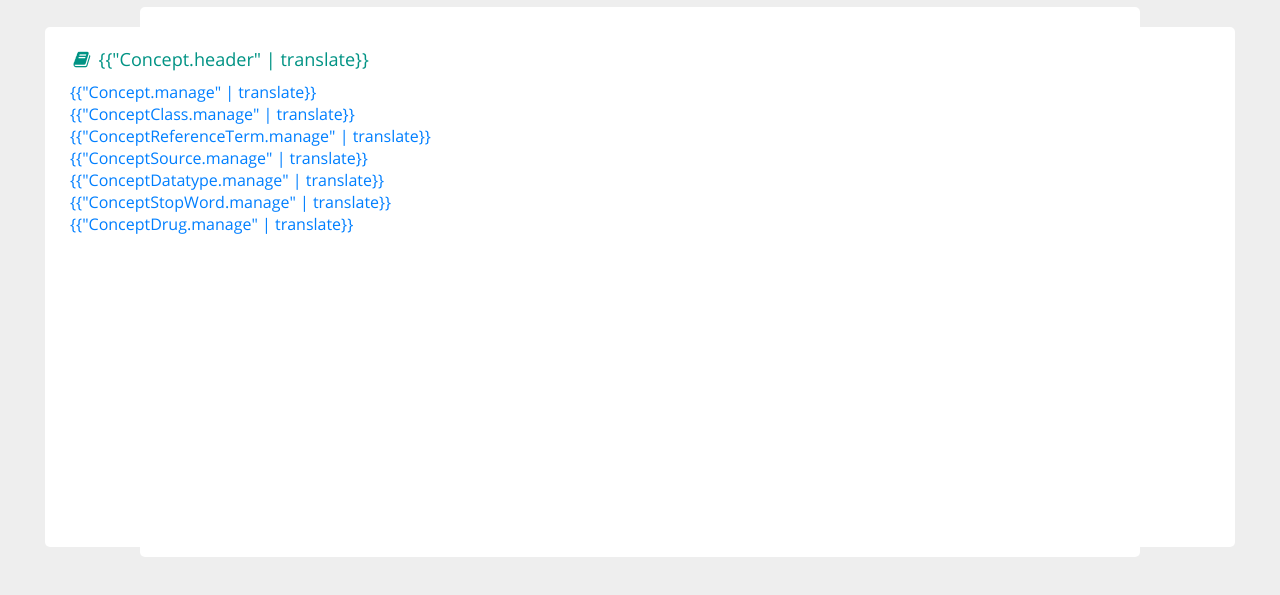
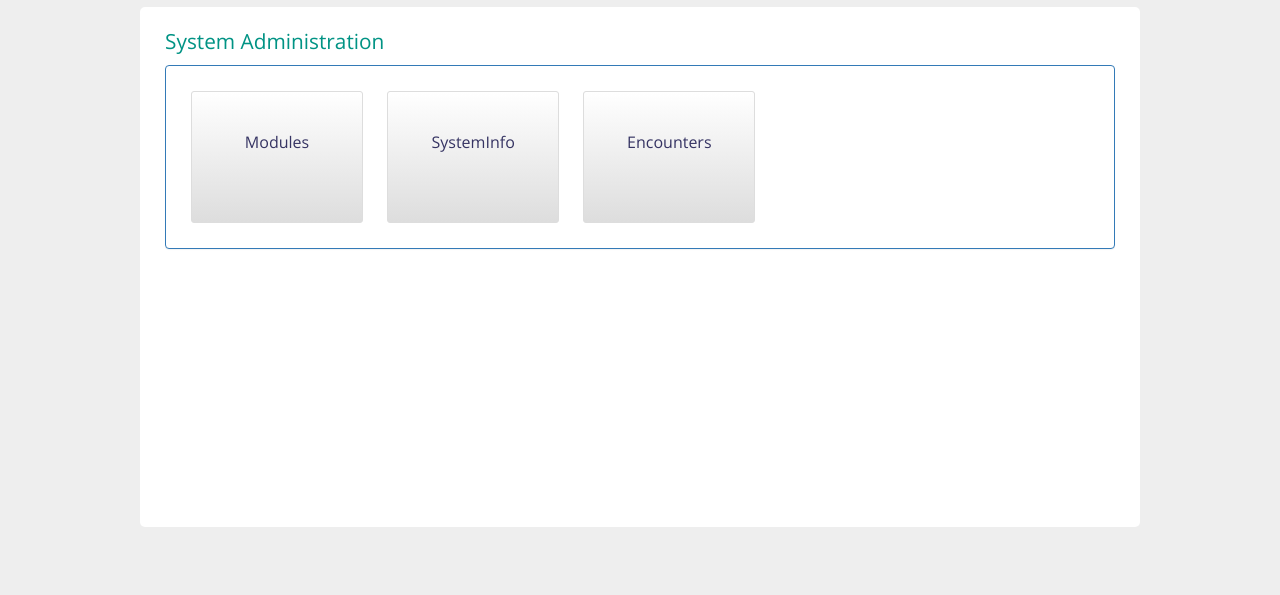
Before and after one commit to openmrs/openmrs-owa-sysadmin, a website: page app/managemodule.html in a window 1280 px wide. Shown: the part 65-660 px from the top of the page. Drawn offline with nearby package versions, Linux system fonts and the light colour scheme; some packages are replaced by stand-ins of ours; files that its build step writes are made by us from their sources; a script that the page names is missing.

Commit message:
System Info Completed

```diff
--- a/app/js/home/home.html
+++ b/app/js/home/home.html
@@ -1,44 +1,33 @@
 <openmrs-breadcrumbs links="vm.links"></openmrs-breadcrumbs>
-<div id="body-wrapper">
-    <div id="content" class="container">
-        <h6><i class="icon-book">&nbsp;</i>{{"Concept.header" | translate}}</h6>
-        <ul id="menu">
-            <li>
-                <a href="#/concept">
-                    {{"Concept.manage" | translate}}
-                </a>
-            </li>
-            <li>
-                <a href="#/class">
-                    {{"ConceptClass.manage" | translate}}
-                </a>
-            </li>
-            <li>
-                <a href="#/reference">
-                    {{"ConceptReferenceTerm.manage" | translate}}
-                </a>
-            </li>
-            <li>
-                <a href="#/source">
-                    {{"ConceptSource.manage" | translate}}
-                </a>
-            </li>
 
-            <li class="active">
-                <a href="#/datatype">
-                    {{"ConceptDatatype.manage" | translate}}
-                </a>
-            </li>
-            <li>
-                <a href="#/conceptstopword">
-                    {{"ConceptStopWord.manage" | translate}}
-                </a>
-            </li>
-            <li>
-                <a href="#/drug">
-                    {{"ConceptDrug.manage" | translate}}
-                </a>
-            </li>
-        </ul>
+<div class="container">
+    <div class="row">
+        <div class="col-md-12 col-xs-12">
+            <h2>System Administration</h2>
+        </div>
+    </div>
+
+    <div class="alert alert-success alert-dismissable" ng-show="startModuleSuccess">
+        <a class="close" data-dismiss="alert" aria-label="close">×</a>
+        Welcome to OpenMRS System Administration!
+    </div>
+
+    <div class="panel panel-primary">
+        <div class="panel-body">
+            <a href="#/module-show" class="button app big" >
+             <i class=""></i>
+             <span>Modules</span>
+            </a>
+
+            <a href="#/system-info" class="button app big" >
+             <i class=""></i>
+             <span>SystemInfo</span>
+            </a>
+
+            <a href="" class="button app big" >
+             <i class=""></i>
+             <span>Encounters</span>
+            </a>
+        </div>
     </div>
 </div>
--- a/app/js/module/search-modules-controller.js
+++ b/app/js/module/search-modules-controller.js
@@ -1,7 +1,7 @@
-     var app = angular.module('seacrchModuleController',['base64','OWARoutes']);
+     var SearchRepoModule = angular.module('seacrchModuleController',['base64','OWARoutes']);
 
 
-     app.controller('searchModuleCtrl','OWARoutesUtil', function($scope, $http, OWARoutesUtil) {
+     SearchRepoModule.controller('searchModuleCtrl', function($scope, $http, OWARoutesUtil) {
      	$scope.modules=[];
       $scope.searchText = null;
       $scope.change = function(text) {
```
Also changed, not shown: app/js/module/search-modules.html (+0 -18 lines).
